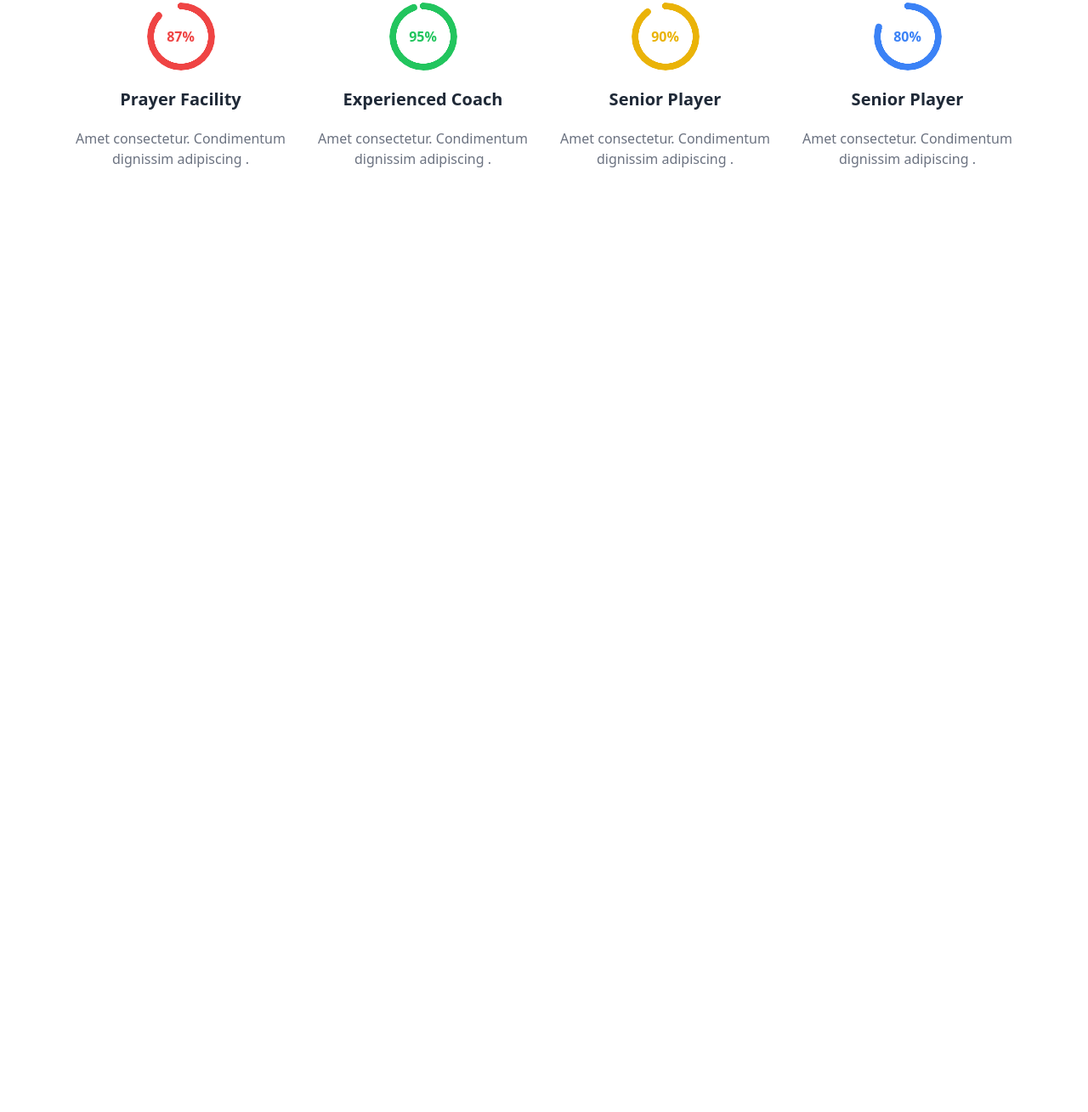
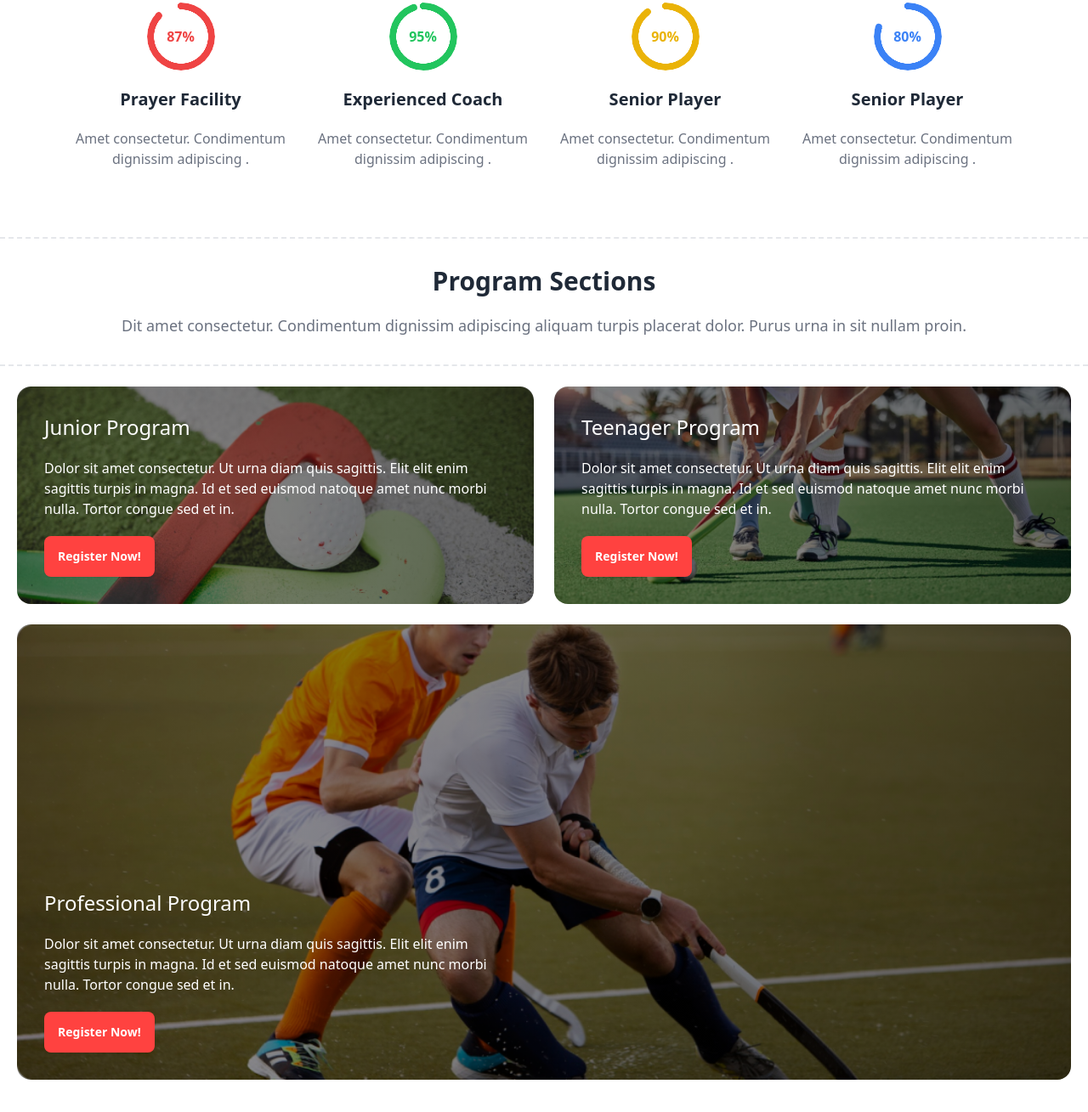
Before and after one commit to ImArijitBasu/Hockey, a plain HTML site: page index.html in a window 1280 px wide. Shown: the part 1053-2362 px from the top of the page at 85% size. Before the commit the page ends 1412 px from the top, so only its background shows below. Drawn offline with nearby package versions, Linux system fonts and the light colour scheme.

Commit message:
program section done

```diff
--- a/index.html
+++ b/index.html
@@ -22,7 +22,23 @@
             }
         }
     </script>
-
+    <style>
+        .back{
+            background-image: linear-gradient(to right , rgba(0, 0, 0, 0.418) ,rgba(0, 0, 0, 0.555)), url(./Images/2.png);
+            background-repeat: no-repeat;
+            background-size: cover;
+        }
+        .backtwo{
+            background-image: linear-gradient(to right , rgba(0, 0, 0, 0.418) ,rgba(0, 0, 0, 0.555)), url(./Images/3.png);
+            background-repeat: no-repeat;
+            background-size: cover;
+        }
+        .backthree{
+            background-image: linear-gradient(to right , rgba(0, 0, 0, 0.418) ,rgba(0, 0, 0, 0.555)), url(./Images/4.png);
+            background-repeat: no-repeat;
+            background-size: cover;
+        }
+    </style>
 </head>
 
 <body>
@@ -34,21 +50,13 @@
                 <div class="navbar-start">
                     <div class="dropdown">
                         <div tabindex="0" role="button" class="btn btn-ghost lg:hidden">
-                      <svg
-                        xmlns="http://www.w3.org/2000/svg"
-                        class="h-5 w-5"
-                        fill="none"
-                        viewBox="0 0 24 24"
+                            <svg xmlns="http://www.w3.org/2000/svg" class="h-5 w-5" fill="none" viewBox="0 0 24 24"
                                 stroke="currentColor">
-                        <path
-                          stroke-linecap="round"
-                          stroke-linejoin="round"
-                          stroke-width="2"
+                                <path stroke-linecap="round" stroke-linejoin="round" stroke-width="2"
                                     d="M4 6h16M4 12h8m-8 6h16" />
                             </svg>
                         </div>
-                    <ul
-                      tabindex="0"
+                        <ul tabindex="0"
                             class="menu menu-sm dropdown-content bg-base-100 rounded-box z-[1] mt-3 w-52 p-2 shadow">
                             <li><a>Home</a></li>
                             <li><a>About</a></li>
@@ -57,7 +65,8 @@
                             <li><a>Contact</a></li>
                         </ul>
                     </div>
-                  <a class="btn btn-ghost tracking-tighter font-bold text-3xl">Hockey<span class="text-accent font-extrabold text-2xl ">’</span>s</a>
+                    <a class="btn btn-ghost tracking-tighter font-bold text-3xl">Hockey<span
+                            class="text-accent font-extrabold text-2xl ">’</span>s</a>
                 </div>
                 <div class="navbar-center hidden lg:flex">
                     <ul class="menu menu-horizontal px-1">
@@ -78,55 +87,53 @@
         <div class="mt-10">
             <div class="carousel w-full">
                 <div id="slide1" class="carousel-item relative w-full">
-                  <img
-                    src="./Images/1.png"
-                    class="w-full" />
+                    <img src="./Images/1.png" class="w-full" />
                     <div class="absolute space-x-2 left-5 bottom-5 -translate-y-1/2 transform ">
                         <a href="#slide4" class="btn btn-circle bg-black text-white">❮</a>
                         <a href="#slide2" class="btn btn-circle bg-black text-white">❯</a>
                     </div>
                     <div class="hidden md:block absolute bg-black text-white rounded-lg py-5 px-8 bottom-10 right-10">
                         <h1 class="text-xl font-bold pb-5">Meet all the heroes from the field</h1>
-                    <p>Dit amet consectetur. Condimentum dignissim adipiscing  aliquam <br> turpis placerat dolor. Purus urna in sit nullam proin. </p>
+                        <p>Dit amet consectetur. Condimentum dignissim adipiscing aliquam <br> turpis placerat dolor.
+                            Purus urna in sit nullam proin. </p>
                     </div>
                 </div>
                 <div id="slide2" class="carousel-item relative w-full">
-                    <img
-                      src="./Images/1.png"
-                      class="w-full" />
+                    <img src="./Images/1.png" class="w-full" />
                     <div class="absolute space-x-2 left-5 bottom-5 -translate-y-1/2 transform ">
                         <a href="#slide1" class="btn btn-circle bg-blue-700 text-white">❮</a>
                         <a href="#slide3" class="btn btn-circle bg-blue-700 text-white">❯</a>
                     </div>
-                    <div class="hidden md:block absolute bg-blue-700 text-white rounded-lg py-5 px-8 bottom-10 right-10">
+                    <div
+                        class="hidden md:block absolute bg-blue-700 text-white rounded-lg py-5 px-8 bottom-10 right-10">
                         <h1 class="text-xl font-bold pb-5">Meet all the heroes from the field</h1>
-                      <p>Dit amet consectetur. Condimentum dignissim adipiscing  aliquam <br> turpis placerat dolor. Purus urna in sit nullam proin. </p>
+                        <p>Dit amet consectetur. Condimentum dignissim adipiscing aliquam <br> turpis placerat dolor.
+                            Purus urna in sit nullam proin. </p>
                     </div>
                 </div>
                 <div id="slide3" class="carousel-item relative w-full">
-                    <img
-                      src="./Images/1.png"
-                      class="w-full" />
+                    <img src="./Images/1.png" class="w-full" />
                     <div class="absolute space-x-2 left-5 bottom-5 -translate-y-1/2 transform ">
                         <a href="#slide2" class="btn btn-circle bg-green-700 text-white">❮</a>
                         <a href="#slide4" class="btn btn-circle bg-green-700 text-white">❯</a>
                     </div>
-                    <div class="hidden md:block absolute bg-green-700 text-white rounded-lg py-5 px-8 bottom-10 right-10">
+                    <div
+                        class="hidden md:block absolute bg-green-700 text-white rounded-lg py-5 px-8 bottom-10 right-10">
                         <h1 class="text-xl font-bold pb-5">Meet all the heroes from the field</h1>
-                      <p>Dit amet consectetur. Condimentum dignissim adipiscing  aliquam <br> turpis placerat dolor. Purus urna in sit nullam proin. </p>
+                        <p>Dit amet consectetur. Condimentum dignissim adipiscing aliquam <br> turpis placerat dolor.
+                            Purus urna in sit nullam proin. </p>
                     </div>
                 </div>
                 <div id="slide4" class="carousel-item relative w-full">
-                    <img
-                      src="./Images/1.png"
-                      class="w-full" />
+                    <img src="./Images/1.png" class="w-full" />
                     <div class="absolute space-x-2 left-5 bottom-5 -translate-y-1/2 transform ">
                         <a href="#slide3" class="btn btn-circle bg-accent text-white">❮</a>
                         <a href="#slide1" class="btn btn-circle bg-accent text-white">❯</a>
                     </div>
                     <div class="hidden md:block absolute bg-accent text-white rounded-lg py-5 px-8 bottom-10 right-10">
                         <h1 class="text-xl font-bold pb-5">Meet all the heroes from the field</h1>
-                      <p>Dit amet consectetur. Condimentum dignissim adipiscing  aliquam <br> turpis placerat dolor. Purus urna in sit nullam proin. </p>
+                        <p>Dit amet consectetur. Condimentum dignissim adipiscing aliquam <br> turpis placerat dolor.
+                            Purus urna in sit nullam proin. </p>
                     </div>
                 </div>
             </div>
@@ -139,33 +146,74 @@
             <!-- loader top  -->
             <div class="text-center py-8 border-y-2 border-dashed">
                 <h1 class="text-3xl font-bold pb-5">Professional Hockeys Club</h1>
-                <p class="text-lg text-gray-500">Dit amet consectetur. Condimentum dignissim adipiscing aliquam turpis placerat <br> dolor. Purus urna in sit nullam proin. </p>
+                <p class="text-lg text-gray-500">Dit amet consectetur. Condimentum dignissim adipiscing aliquam turpis
+                    placerat <br> dolor. Purus urna in sit nullam proin. </p>
             </div>
             <!-- loader bottom  -->
             <div class=" p-20 grid gap-5 md:grid-cols-2 lg:grid-cols-4">
                 <!-- card one  -->
                 <div class="text-center space-y-5">
-                    <div class="radial-progress text-red-500 font-extrabold" style="--value:87;" role="progressbar">87%</div>
+                    <div class="radial-progress text-red-500 font-extrabold" style="--value:87;" role="progressbar">87%
+                    </div>
                     <h1 class="font-bold text-xl">Prayer Facility</h1>
                     <p class="text-gray-500">Amet consectetur. Condimentum <br> dignissim adipiscing .</p>
                 </div>
                 <!-- card two  -->
                 <div class="text-center space-y-5">
-                    <div class="radial-progress text-green-500 font-extrabold" style="--value:95;" role="progressbar">95%</div>
+                    <div class="radial-progress text-green-500 font-extrabold" style="--value:95;" role="progressbar">
+                        95%</div>
                     <h1 class="font-bold text-xl">Experienced Coach</h1>
                     <p class="text-gray-500">Amet consectetur. Condimentum <br> dignissim adipiscing .</p>
                 </div>
                 <!-- card three -->
                 <div class="text-center space-y-5">
-                    <div class="radial-progress text-yellow-500 font-extrabold" style="--value:90;" role="progressbar">90%</div>
+                    <div class="radial-progress text-yellow-500 font-extrabold" style="--value:90;" role="progressbar">
+                        90%</div>
                     <h1 class="font-bold text-xl">Senior Player</h1>
                     <p class="text-gray-500">Amet consectetur. Condimentum <br> dignissim adipiscing .</p>
                 </div>
                 <!-- card four  -->
                 <div class="text-center space-y-5">
-                    <div class="radial-progress text-blue-500 font-extrabold" style="--value:80;" role="progressbar">80%</div>
+                    <div class="radial-progress text-blue-500 font-extrabold" style="--value:80;" role="progressbar">80%
+                    </div>
                     <h1 class="font-bold text-xl">Senior Player</h1>
                     <p class="text-gray-500">Amet consectetur. Condimentum <br> dignissim adipiscing .</p>
+                </div>
+            </div>
+        </section>
+        <!-- program section  -->
+        <section class="-mt-20 mb-40">
+            <!-- top part  -->
+            <div class="text-center py-8 border-y-2 border-dashed">
+                <h1 class="text-3xl font-bold pb-5">Program Sections</h1>
+                <p class="text-lg text-gray-500">Dit amet consectetur. Condimentum dignissim adipiscing aliquam turpis
+                    placerat dolor. Purus urna in sit nullam proin. </p>
+            </div>
+            <!-- bottom part  -->
+            <div class="grid grid-cols-1 grid-rows-1 md:grid-cols-2 md:grid-rows-3 gap-6 px-5 mt-6">
+                <div class="back rounded-2xl">
+                    <div class="text-white px-8 py-8 space-y-5 ">
+                        <h1 class="text-2xl">Junior Program</h1>
+                        <p>Dolor sit amet consectetur. Ut urna diam quis sagittis. Elit elit
+                            enim sagittis turpis in magna. Id et sed euismod natoque amet nunc morbi nulla. Tortor congue sed et in.</p>
+                        <button class="btn text-white bg-accent border-none">Register Now!</button>
+                    </div>
+                </div>
+                <div class="backtwo rounded-2xl">
+                    <div class="text-white px-8 py-8 space-y-5 ">
+                        <h1 class="text-2xl">Teenager Program</h1>
+                        <p>Dolor sit amet consectetur. Ut urna diam quis sagittis. Elit elit
+                            enim sagittis turpis in magna. Id et sed euismod natoque amet nunc morbi nulla. Tortor congue sed et in.</p>
+                        <button class="btn text-white bg-accent border-none">Register Now!</button>
+                    </div>
+                </div>
+                <div class="backthree flex md:col-span-2 md:row-span-2 rounded-2xl items-end">
+                    <div class="text-white px-8 py-8 space-y-5 md:w-1/2">
+                        <h1 class="text-2xl">Professional Program</h1>
+                        <p>Dolor sit amet consectetur. Ut urna diam quis sagittis. Elit elit
+                            enim sagittis turpis in magna. Id et sed euismod natoque amet nunc morbi nulla. Tortor congue sed et in.</p>
+                        <button class="btn text-white bg-accent border-none">Register Now!</button>
+                    </div>
                 </div>
             </div>
         </section>
```
Lines whose indentation alone changed are shown as unchanged.
